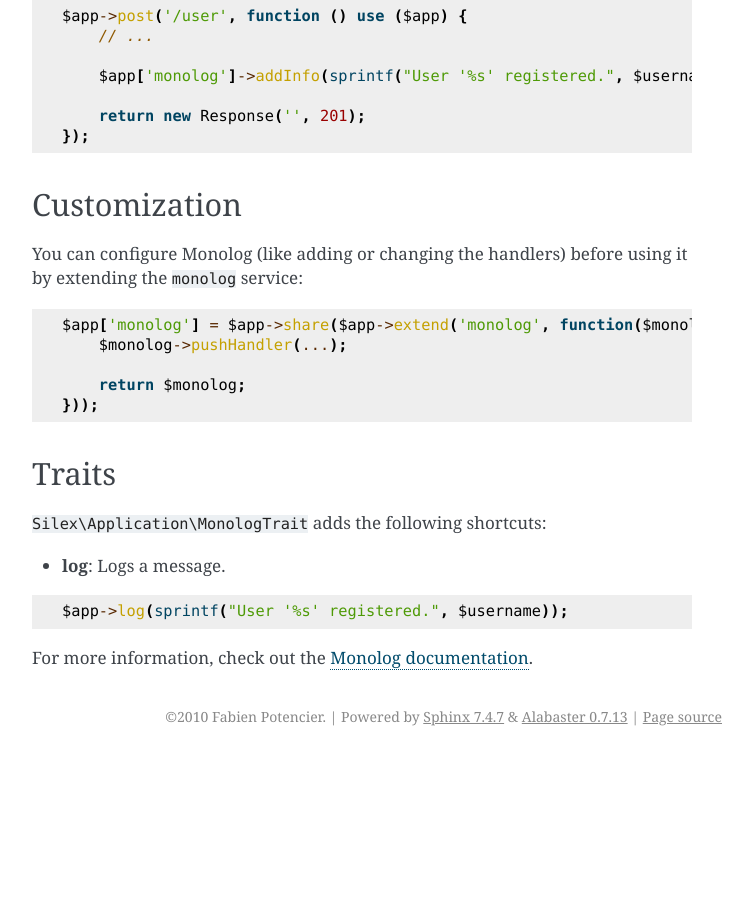
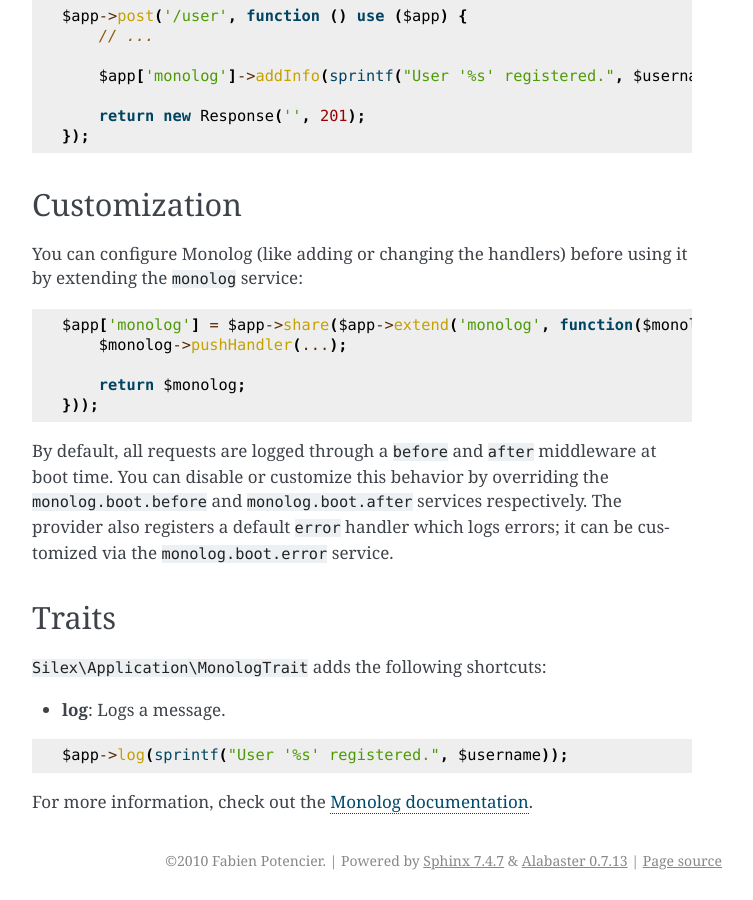
Before and after one commit to silexphp/Silex, a Sphinx documentation site: the page built from doc/providers/monolog.rst, in a window 1280 px wide and 900 px high, scrolled down 1359 px. Shown: the whole window, without its empty margins (388-1141 px from the left). Built offline with Sphinx 7.4.7, drawn with Linux system fonts in a browser that asks for light colours; before the commit the page ends 2115 px from its top, so only the background shows below that.

Commit message:
updated docs for previous merge

```diff
--- a/doc/changelog.rst
+++ b/doc/changelog.rst
@@ -4,6 +4,7 @@ Changelog
 1.2.0 (2013-XX-XX)
 ------------------
 
+* Allowed disabling the boot logic of MonologServiceProvider
 * Reverted "convert attributes on the request that actually exist"
 * [BC BREAK] Routes are now always added in the order of their registration (even for mounted routes)
 * Added run() on Route to be able to define the controller code
--- a/doc/providers/monolog.rst
+++ b/doc/providers/monolog.rst
@@ -85,6 +85,12 @@ it by extending the ``monolog`` service::
         return $monolog;
     }));
 
+By default, all requests are logged through a ``before`` and ``after``
+middleware at boot time. You can disable or customize this behavior by
+overriding the ``monolog.boot.before`` and ``monolog.boot.after`` services
+respectively. The provider also registers a default ``error`` handler which
+logs errors; it can be customized via the ``monolog.boot.error`` service.
+
 Traits
 ------
 
```
